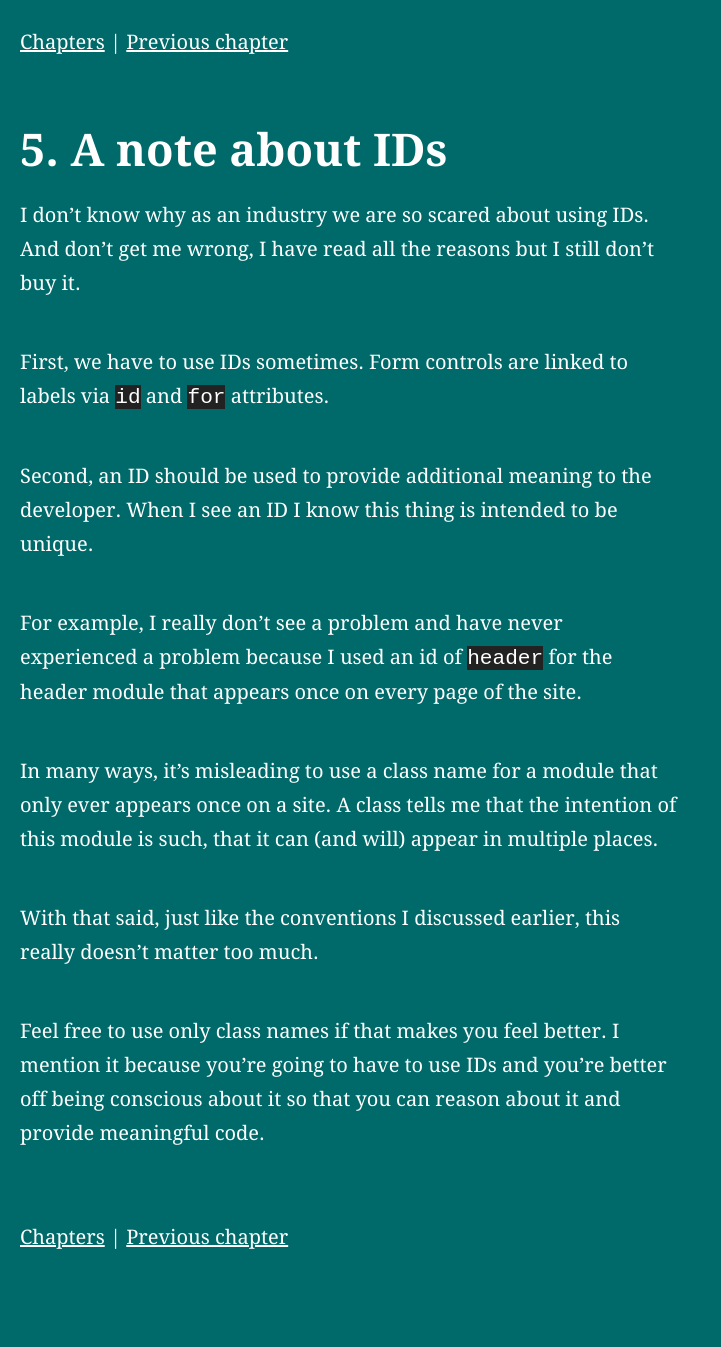
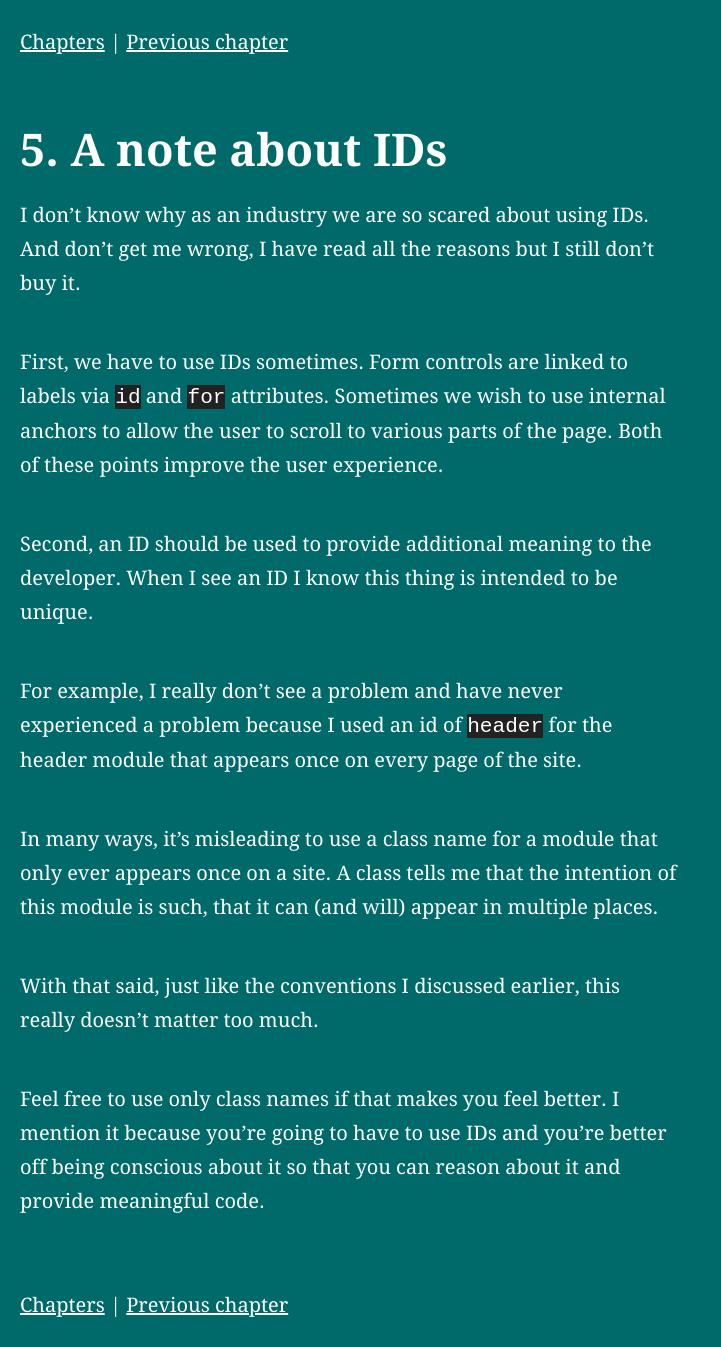
Before and after one commit to adamsilver/maintainablecss.com-jekyll, a Jekyll site: the page built from _pages/05-ids.md, in a window 1280 px wide. Shown: the whole page, without its empty margins (0-721 px from the left). Built offline with Jekyll 4.4.1, drawn with Linux system fonts in a browser that asks for light colours; before the commit the page ends 1279 px from its top, so only the background shows below that.

Commit message:
Note about id usage

```diff
--- a/_pages/05-ids.md
+++ b/_pages/05-ids.md
@@ -9,7 +9,7 @@ previousPage:
 
 I don't know why as an industry we are so scared about using IDs. And don't get me wrong, I have read all the reasons but I still don't buy it.
 
-First, we have to use IDs sometimes. Form controls are linked to labels via `id` and `for` attributes.
+First, we have to use IDs sometimes. Form controls are linked to labels via `id` and `for` attributes. Sometimes we wish to use internal anchors to allow the user to scroll to various parts of the page. Both of these points improve the user experience.
 
 Second, an ID should be used to provide additional meaning to the developer. When I see an ID I know this thing is intended to be unique.
 
```
